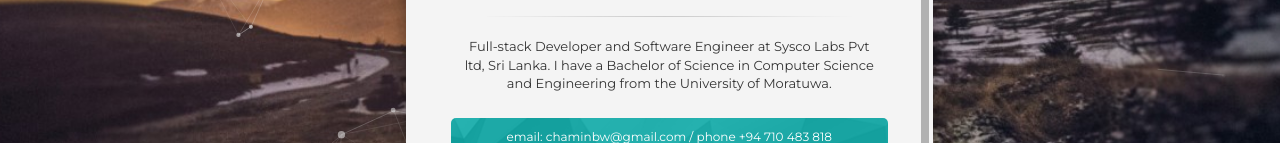
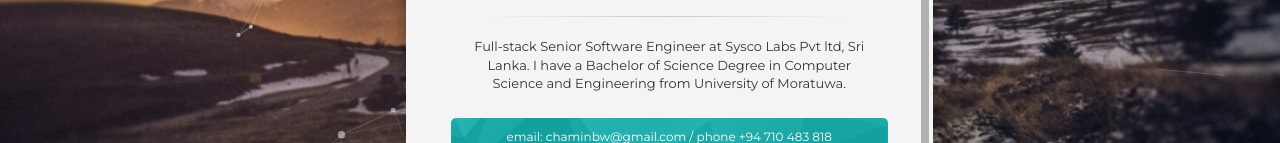
Before and after one commit to ChaminW/chaminw.github.io, a plain HTML site: page index.html in a window 1280 px wide. Shown: the part 378-521 px from the top of the page. Drawn offline with nearby package versions, Linux system fonts and the light colour scheme; some packages are replaced by stand-ins of ours.

Commit message:
Update title line

```diff
--- a/index.html
+++ b/index.html
@@ -93,7 +93,7 @@
 				<hr class="hr1">
 				<div class="vcard-profile-description-text">
 					<p>
-						Full-stack Developer and Software Engineer at Sysco Labs Pvt ltd, Sri Lanka. I have a Bachelor of Science in Computer Science and Engineering from the University of Moratuwa.
+						Full-stack Senior Software Engineer at Sysco Labs Pvt ltd, Sri Lanka. I have a Bachelor of Science Degree in Computer Science and Engineering from University of Moratuwa.
 					</p>
 				</div>
 				<!--/ Description Text -->
```
